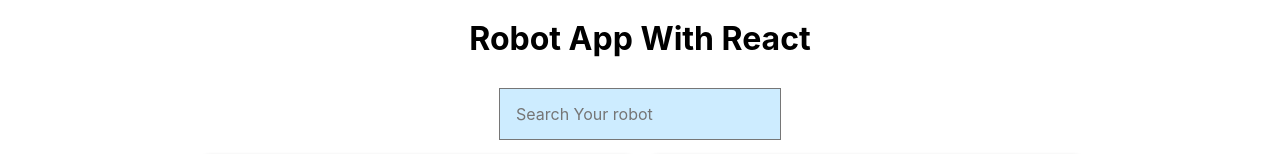
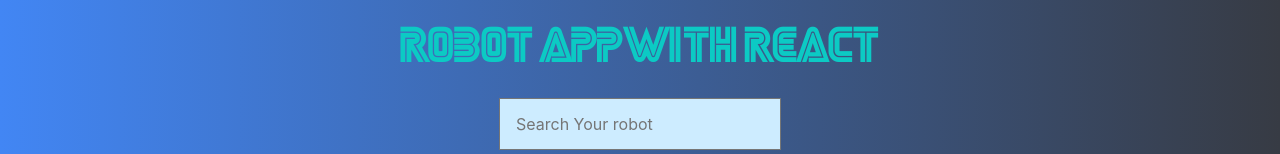
Before and after one commit to petkoneo/react-app, a React (Create React App) app: page / in a window 1280 px wide. Shown: the top 154 px of the page. Built offline with nearby package versions, Linux system fonts and the light colour scheme.

Commit message:
Done a lot of styling part 4 done

```diff
--- /dev/null
+++ b/src/App.css
@@ -0,0 +1,12 @@
+@font-face {
+    font-family: 'SEGA LOGO FONT';
+    font-style: normal;
+    font-weight: normal;
+    src: local('SEGA LOGO FONT'), url('SEGA.woff') format('woff');
+}
+
+h1 {
+    font-family: 'SEGA LOGO FONT', serif;
+    font-weight: 200;
+    color: #0ccac4;
+}
--- a/src/App.js
+++ b/src/App.js
@@ -2,6 +2,7 @@
 import CardList from './CardList';
 import {robots} from './robots';
 import SearchBox from './SearchBox'
+import './App.css'
 
 class App extends Component {
   constructor() {
@@ -20,7 +21,7 @@
     const filteredRobots =  this.state.robots.filter(robot => robot.name.toLowerCase().includes(this.state.searchfield.toLowerCase()))
     return  (
       <div className='tc'>
-        <h1>Robot App With React</h1>
+        <h1 className='f2'>Robot App With React</h1>
         <SearchBox searchChange={this.onSearchChange} />
         <CardList robots={filteredRobots} />
       </div>
--- a/src/index.css
+++ b/src/index.css
@@ -6,6 +6,10 @@
     sans-serif;
   -webkit-font-smoothing: antialiased;
   -moz-osx-font-smoothing: grayscale;
+    background: #373B44;  /* fallback for old browsers */
+    background: -webkit-linear-gradient(to right, #4286f4, #373B44);  /* Chrome 10-25, Safari 5.1-6 */
+    background: linear-gradient(to right, #4286f4, #373B44); /* W3C, IE 10+/ Edge, Firefox 16+, Chrome 26+, Opera 12+, Safari 7+ */
+
 }
 
 code {
```
Also changed, not shown: src/SEGA.woff (added), 1 other file (tests, documents, lock files or other folders).
